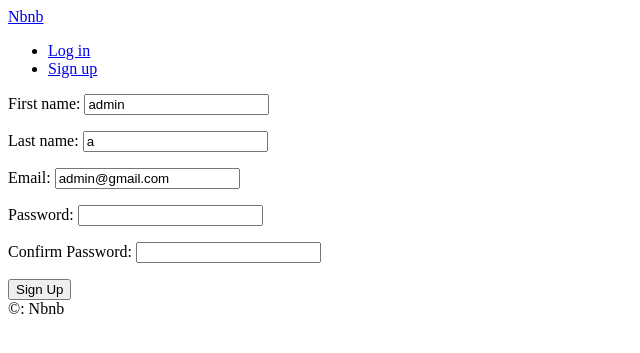
After one commit to jinwoo1990/airbnb-clone, a Django app: a page that uses templates/partials/nav.html in a window 1280 px wide. The commit adds this page. Shown: the top 353 px of the page, without its empty margins (0-640 px from the left). Run offline with Django 3.2, Linux system fonts and the light colour scheme; parts of the project's set-up code (start-up, migrations or seed data) failed here and were passed over.

Commit message:
signup 기능 개발

```diff
--- a/templates/partials/nav.html
+++ b/templates/partials/nav.html
@@ -4,6 +4,7 @@
             <li><a href="{% url "users:logout" %}">Log out</a></li>
         {% else %}
             <li><a href="{% url "users:login" %}">Log in</a></li>
+            <li><a href="{% url "users:signup" %}">Sign up</a></li>
         {% endif %}
 
     </ul>
--- /dev/null
+++ b/templates/users/signup.html
@@ -0,0 +1,16 @@
+{% extends "base.html" %}
+
+{% block page_title %}
+    Sign Up
+{% endblock page_title%}
+
+{% block search-bar %}
+{% endblock search-bar %}
+
+{% block content %}
+    <form method="POST" action="{% url "users:signup" %}">
+        {% csrf_token %}
+        {{ form.as_p }}
+        <button>Sign Up</button>
+    </form>
+{% endblock content %}
--- a/users/forms.py
+++ b/users/forms.py
@@ -41,3 +41,42 @@ class LoginForm(forms.Form):
                 self.add_error("password", forms.ValidationError("Password is wrong"))
         except models.User.DoesNotExist:
             self.add_error("email", forms.ValidationError("User does not exist"))
+
+
+class SignUpForm(forms.Form):
+    first_name = forms.CharField(max_length=80)
+    last_name = forms.CharField(max_length=80)
+    email = forms.EmailField()
+    password = forms.CharField(widget=forms.PasswordInput)
+    password1 = forms.CharField(widget=forms.PasswordInput, label="Confirm Password")
+
+    def clean_email(self):
+        email = self.cleaned_data.get("email")
+        try:
+            models.User.objects.get(email=email)
+            raise forms.ValidationError("User already exists with that email")
+        except models.User.DoesNotExist:
+            return email
+
+    # 선언된 순서대로 clean 되어 cleaned_data 에 담기게 되는데 password1 은 password 로 선언된 함수에서는 아직 정의되지 않아 더 밑에 있는
+    # password1 기준 함수로 작성해야 함
+    def clean_password1(self):
+        password = self.cleaned_data.get("password")
+        password1 = self.cleaned_data.get("password1")
+
+        if password != password1:
+            raise forms.ValidationError("Password confirmation does not match")
+        else:
+            return password
+
+    def save(self):
+        first_name = self.cleaned_data.get("first_name")
+        last_name = self.cleaned_data.get("last_name")
+        email = self.cleaned_data.get("email")
+        password = self.cleaned_data.get("password")
+
+        user = models.User.objects.create_user(email, email=email, password=password)
+
+        user.first_name = first_name
+        user.last_name = last_name
+        user.save()
--- a/users/urls.py
+++ b/users/urls.py
@@ -6,5 +6,6 @@ app_name = "users"
 
 urlpatterns = [
     path("login/", views.LoginView.as_view(), name="login"),
-    path("logout/", views.log_out, name="logout")
+    path("logout/", views.log_out, name="logout"),
+    path("signup/", views.SignUpView.as_view(), name="signup"),
 ]
--- a/users/views.py
+++ b/users/views.py
@@ -47,3 +47,23 @@ class LoginView(FormView):
 def log_out(request):
     logout(request)
     return redirect(reverse("core:home"))
+
+
+class SignUpView(FormView):
+    template_name = "users/signup.html"
+    form_class = forms.SignUpForm
+    success_url = reverse_lazy("core:home")
+    initial = {
+        "first_name": "admin",
+        "last_name": "a",
+        "email": "admin@gmail.com"
+    }
+
+    def form_valid(self, form):
+        form.save()
+        email = form.cleaned_data.get("email")
+        password = form.cleaned_data.get("password")
+        user = authenticate(self.request, username=email, password=password)
+        if user is not None:
+            login(self.request, user)
+        return super().form_valid(form)
```
